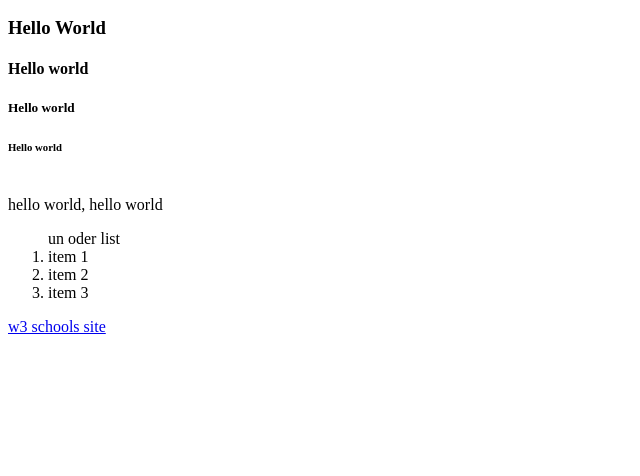
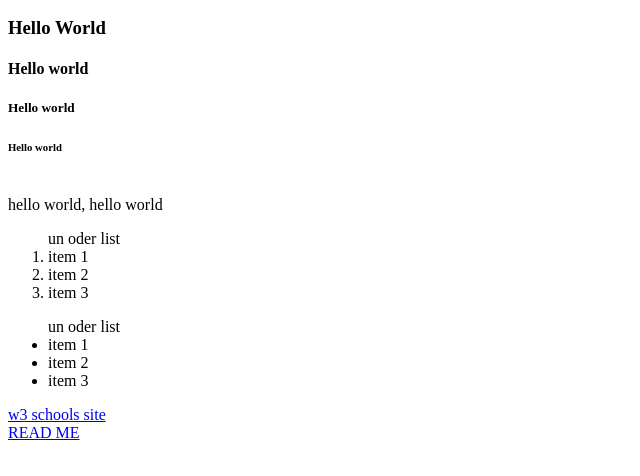
Before and after one commit to Isratt24/IT_HTML-CSS-review2026, a plain HTML site: page index.html in a window 1280 px wide. Shown: the part 110-586 px from the top of the page, without its empty margins (0-640 px from the left). Drawn offline with Linux system fonts and the light colour scheme.

Commit message:
inked to read me

```diff
--- a/index.html
+++ b/index.html
@@ -21,7 +21,15 @@
         <li> item 3</li>
         </ol>
 
+        <ul> un oder list
+        <li> item 1</li>
+        <li> item 2</li>
+        <li> item 3</li>
+        </ul>
+
         <a href="http://ww.w3schools.com">w3 schools site</a>
+        <br>
+        <a href="README.md">READ ME</a>
 
 
 
```
